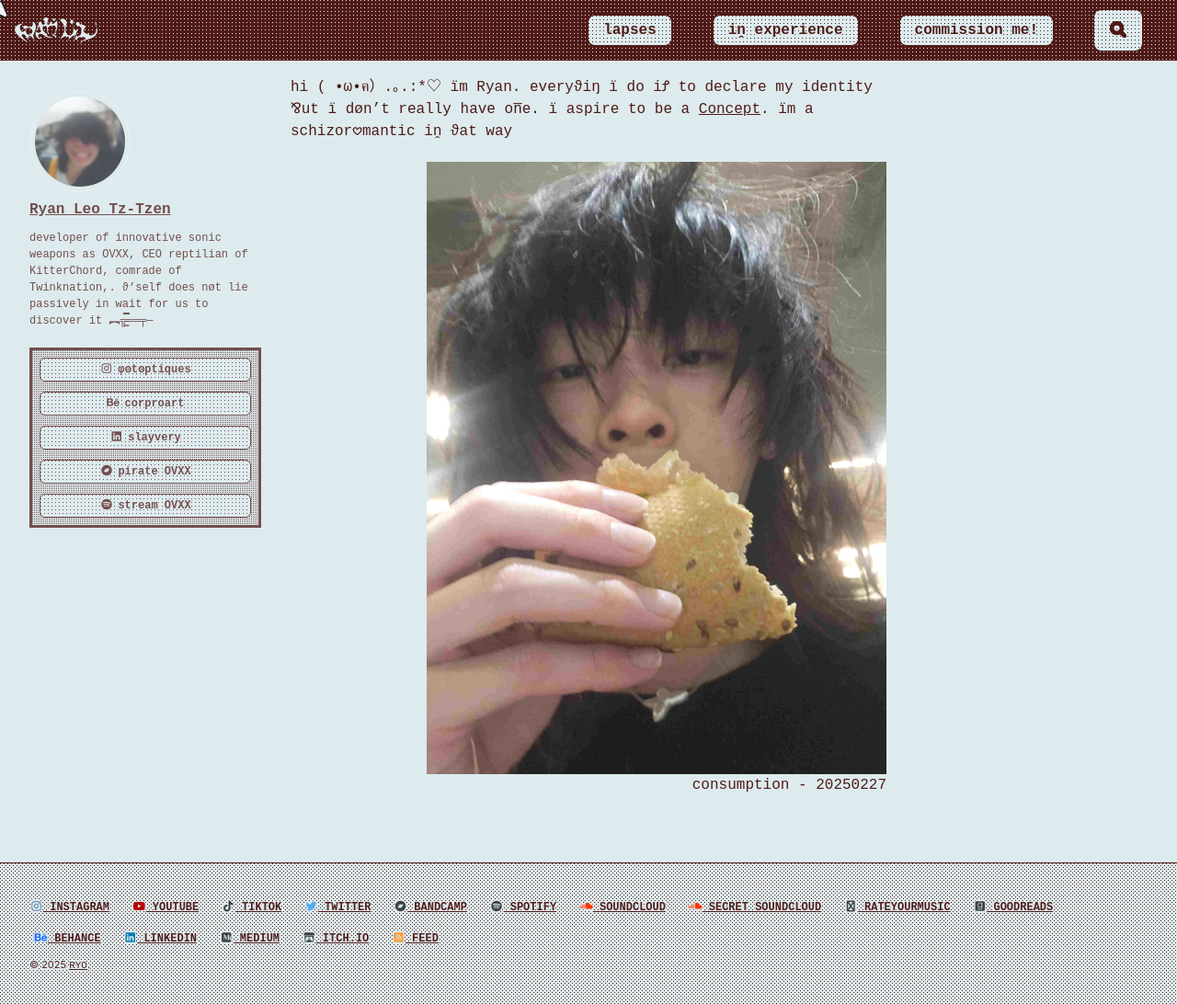
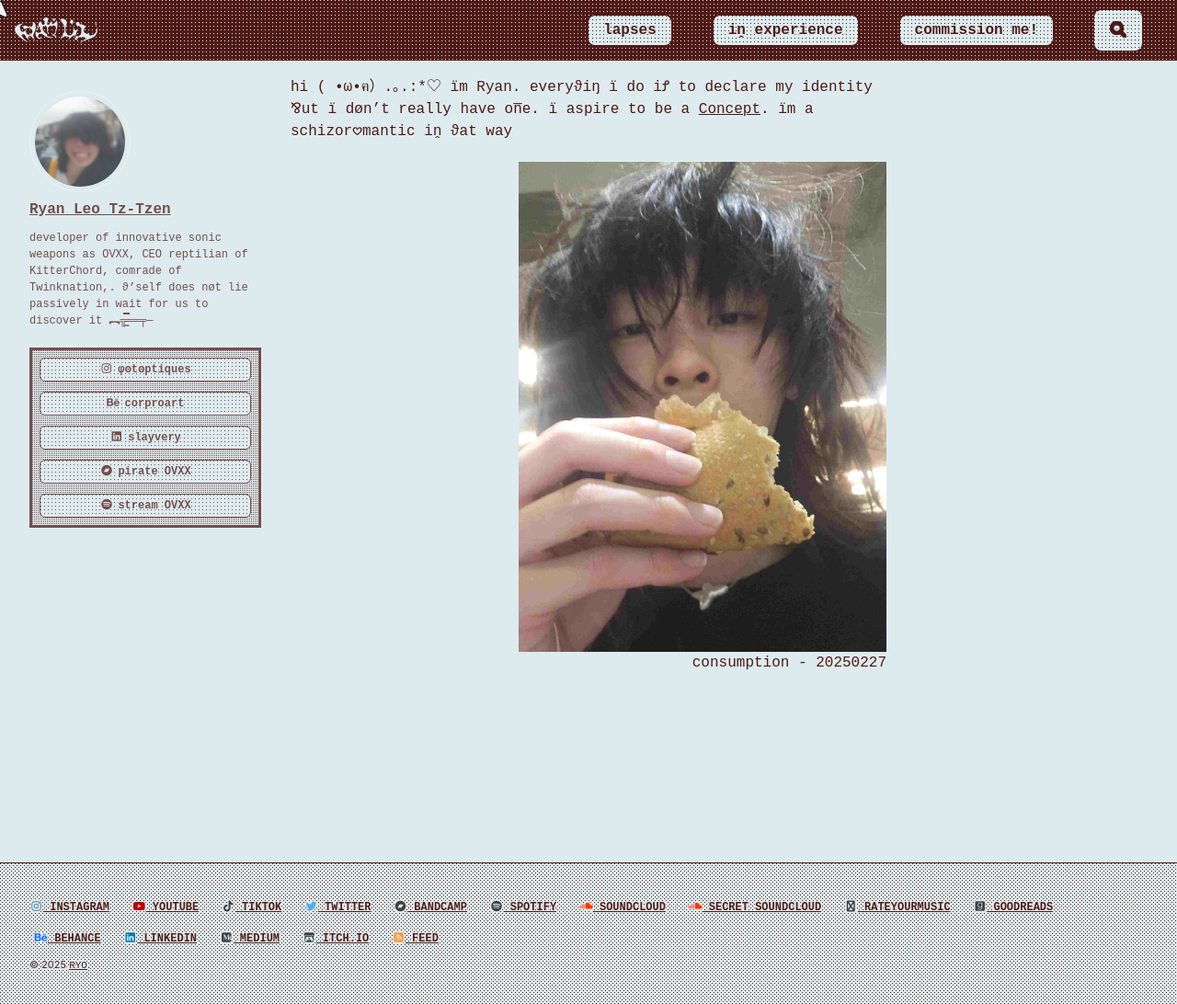
Before and after one commit to cryotato/cryotato.github.io, a Jekyll site: the page built from index.md, in a window 1280 px wide and 1092 px high. Shown: the whole window at 92% size. Built offline with Jekyll 4.4.1, drawn with Linux system fonts in a browser that asks for light colours; cached includes are drawn as plain includes.

Commit message:
Update index.md

```diff
--- a/index.md
+++ b/index.md
@@ -9,7 +9,7 @@ hi ( •ω•ฅ）.｡.:*♡ ïm Ryan. everyϑiŋ ï do iꝬ to declare my iden
 
 <!-- ![](/assets/images/artifactspain.jpeg) -->
 <div align="right">
-    <img src="/assets/images/artifactspain.jpeg" alt="consumption" width="500"/>
+    <img src="/assets/images/artifactspain.jpeg" alt="consumption" width="400"/>
 </div>
 
 <div align="right">
```
